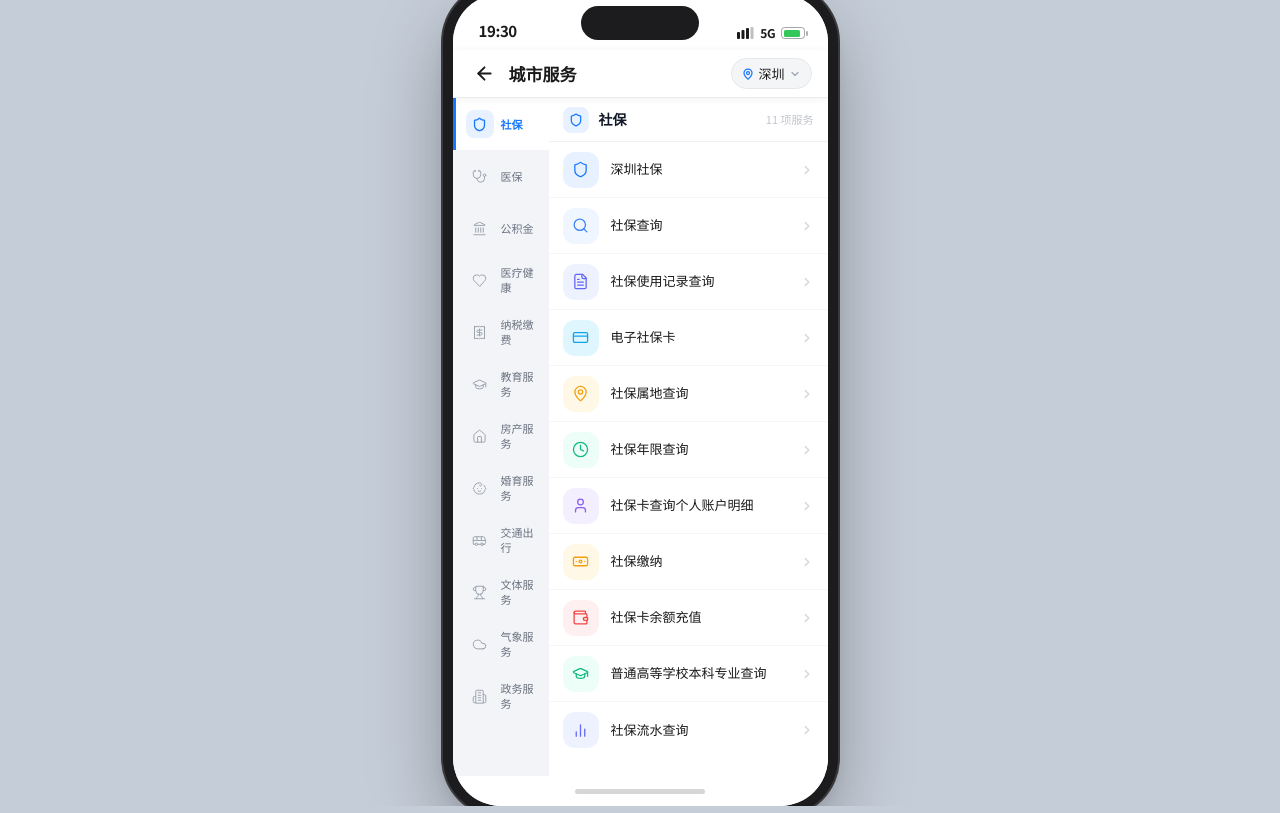
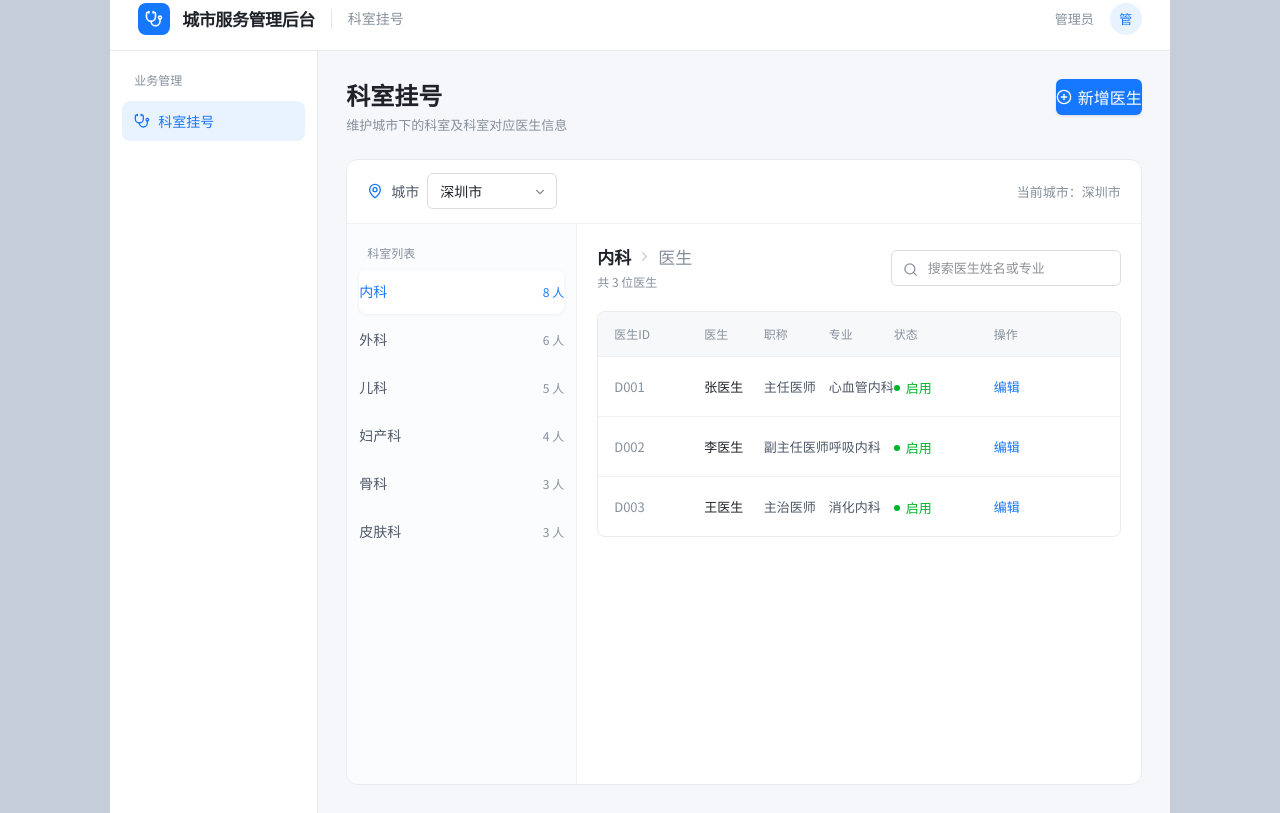
Before and after one commit to zhangxiaomeng880-ui/city-service-admin, a React (Vite) app: page / in a window 1280 px wide. Built offline with nearby package versions, Linux system fonts and the light colour scheme.

Commit message:
feat: migrate city service screen to department registration

```diff
--- a/src/app/App.tsx
+++ b/src/app/App.tsx
@@ -1,179 +1,181 @@
-import { useState } from "react";
-import type { ComponentType } from "react";
+import { useMemo, useState } from "react";
 import {
-  ArrowLeft, MapPin, ChevronDown, ChevronRight,
-  Shield, Search, FileText, CreditCard, Clock, User, Banknote, Wallet,
-  GraduationCap, BarChart2, Stethoscope, Pill, Activity, Receipt, Car,
-  Home, Heart, Baby, Bus, Train, BookOpen, Trophy, Cloud, Landmark,
-  Phone, Plane, Megaphone, MessageCircle, Calendar, CheckCircle2,
-  BadgeCheck, AlertTriangle, Star, Building2,
+  ChevronDown,
+  ChevronRight,
+  CirclePlus,
+  MapPin,
+  Search,
+  Stethoscope,
+  Users,
 } from "lucide-react";
 
-type LIcon = ComponentType<{ size?: number; color?: string; strokeWidth?: number }>;
-type Category = { id: string; name: string; color: string; bg: string; Icon: LIcon };
-type Service  = { name: string; Icon: LIcon; color: string; bg: string };
+type Doctor = {
+  id: string;
+  name: string;
+  title: string;
+  specialty: string;
+  hospital: string;
+  status: "启用" | "停用";
+};
 
-const categories: Category[] = [
-  { id: "shebao", name: "社保", color: "#1677FF", bg: "#E8F1FF", Icon: Shield },
-  { id: "yibao", name: "医保", color: "#EF4444", bg: "#FEF0F0", Icon: Stethoscope },
-  { id: "gongjijin", name: "公积金", color: "#F59E0B", bg: "#FFF8E6", Icon: Landmark },
-  { id: "yiliao", name: "医疗健康", color: "#10B981", bg: "#EDFDF7", Icon: Heart },
-  { id: "nashui", name: "纳税缴费", color: "#8B5CF6", bg: "#F3EFFE", Icon: Receipt },
-  { id: "jiaoyu", name: "教育服务", color: "#0EA5E9", bg: "#E0F6FF", Icon: GraduationCap },
-  { id: "fangchan", name: "房产服务", color: "#F97316", bg: "#FFF3EB", Icon: Home },
-  { id: "hunyu", name: "婚育服务", color: "#EC4899", bg: "#FDF2F8", Icon: Baby },
-  { id: "jiaotong", name: "交通出行", color: "#06B6D4", bg: "#E0FAFF", Icon: Bus },
-  { id: "wenti", name: "文体服务", color: "#84CC16", bg: "#F3FBDF", Icon: Trophy },
-  { id: "qixiang", name: "气象服务", color: "#64748B", bg: "#F1F5F9", Icon: Cloud },
-  { id: "zhengwu", name: "政务服务", color: "#6366F1", bg: "#EEF2FF", Icon: Building2 },
+type Department = {
+  id: string;
+  name: string;
+  count: number;
+};
+
+const cities = ["深圳市", "广州市", "北京市", "上海市", "杭州市"];
+
+const departments: Department[] = [
+  { id: "internal", name: "内科", count: 8 },
+  { id: "surgery", name: "外科", count: 6 },
+  { id: "pediatrics", name: "儿科", count: 5 },
+  { id: "gynecology", name: "妇产科", count: 4 },
+  { id: "orthopedics", name: "骨科", count: 3 },
+  { id: "dermatology", name: "皮肤科", count: 3 },
 ];
 
-const serviceMap: Record<string, Service[]> = {
-  shebao: [
-    { name: "深圳社保", Icon: Shield, color: "#1677FF", bg: "#E8F1FF" },
-    { name: "社保查询", Icon: Search, color: "#3B82F6", bg: "#EFF6FF" },
-    { name: "社保使用记录查询", Icon: FileText, color: "#6366F1", bg: "#EEF2FF" },
-    { name: "电子社保卡", Icon: CreditCard, color: "#0EA5E9", bg: "#E0F6FF" },
-    { name: "社保属地查询", Icon: MapPin, color: "#F59E0B", bg: "#FFF8E6" },
-    { name: "社保年限查询", Icon: Clock, color: "#10B981", bg: "#EDFDF7" },
-    { name: "社保卡查询个人账户明细", Icon: User, color: "#8B5CF6", bg: "#F3EFFE" },
-    { name: "社保缴纳", Icon: Banknote, color: "#F59E0B", bg: "#FFF8E6" },
-    { name: "社保卡余额充值", Icon: Wallet, color: "#EF4444", bg: "#FEF0F0" },
-    { name: "普通高等学校本科专业查询", Icon: GraduationCap, color: "#10B981", bg: "#EDFDF7" },
-    { name: "社保流水查询", Icon: BarChart2, color: "#6366F1", bg: "#EEF2FF" },
+const doctorMap: Record<string, Doctor[]> = {
+  internal: [
+    { id: "D001", name: "张医生", title: "主任医师", specialty: "心血管内科", hospital: "深圳市人民医院", status: "启用" },
+    { id: "D002", name: "李医生", title: "副主任医师", specialty: "呼吸内科", hospital: "深圳市人民医院", status: "启用" },
+    { id: "D003", name: "王医生", title: "主治医师", specialty: "消化内科", hospital: "深圳市人民医院", status: "启用" },
   ],
-  yibao: [
-    { name: "医保查询", Icon: Search, color: "#EF4444", bg: "#FEF0F0" },
-    { name: "医保缴费记录", Icon: FileText, color: "#6366F1", bg: "#EEF2FF" },
-    { name: "医保个人账户", Icon: User, color: "#8B5CF6", bg: "#F3EFFE" },
-    { name: "门诊报销查询", Icon: Receipt, color: "#10B981", bg: "#EDFDF7" },
-    { name: "医保卡余额", Icon: CreditCard, color: "#0EA5E9", bg: "#E0F6FF" },
-    { name: "定点医院查询", Icon: Stethoscope, color: "#EF4444", bg: "#FEF0F0" },
+  surgery: [
+    { id: "D011", name: "陈医生", title: "主任医师", specialty: "普外科", hospital: "深圳市人民医院", status: "启用" },
+    { id: "D012", name: "刘医生", title: "副主任医师", specialty: "肝胆外科", hospital: "深圳市人民医院", status: "启用" },
   ],
-  gongjijin: [
-    { name: "公积金查询", Icon: Search, color: "#F59E0B", bg: "#FFF8E6" },
-    { name: "公积金提取申请", Icon: Banknote, color: "#F59E0B", bg: "#FFF8E6" },
-    { name: "公积金贷款查询", Icon: Home, color: "#10B981", bg: "#EDFDF7" },
-    { name: "公积金缴存证明", Icon: FileText, color: "#6366F1", bg: "#EEF2FF" },
-    { name: "住房公积金转移", Icon: Wallet, color: "#0EA5E9", bg: "#E0F6FF" },
+  pediatrics: [
+    { id: "D021", name: "赵医生", title: "主任医师", specialty: "儿童呼吸", hospital: "深圳市儿童医院", status: "启用" },
   ],
-  yiliao: [
-    { name: "健康档案查询", Icon: FileText, color: "#10B981", bg: "#EDFDF7" },
-    { name: "疫苗接种记录", Icon: Activity, color: "#EF4444", bg: "#FEF0F0" },
-    { name: "体检预约", Icon: Calendar, color: "#1677FF", bg: "#E8F1FF" },
-    { name: "家庭医生签约", Icon: Heart, color: "#EC4899", bg: "#FDF2F8" },
-    { name: "慢病管理", Icon: Pill, color: "#F59E0B", bg: "#FFF8E6" },
-    { name: "健康码查询", Icon: CheckCircle2, color: "#10B981", bg: "#EDFDF7" },
-  ],
-  nashui: [
-    { name: "个人所得税查询", Icon: Search, color: "#8B5CF6", bg: "#F3EFFE" },
-    { name: "完税证明开具", Icon: FileText, color: "#1677FF", bg: "#E8F1FF" },
-    { name: "车辆购置税缴纳", Icon: Car, color: "#F59E0B", bg: "#FFF8E6" },
-    { name: "税务登记", Icon: Landmark, color: "#10B981", bg: "#EDFDF7" },
-    { name: "发票真伪查询", Icon: BadgeCheck, color: "#EF4444", bg: "#FEF0F0" },
-  ],
-  jiaoyu: [
-    { name: "学历认证查询", Icon: GraduationCap, color: "#0EA5E9", bg: "#E0F6FF" },
-    { name: "中高考成绩查询", Icon: BarChart2, color: "#6366F1", bg: "#EEF2FF" },
-    { name: "义务教育学位申请", Icon: BookOpen, color: "#10B981", bg: "#EDFDF7" },
-    { name: "普通高校专业查询", Icon: BookOpen, color: "#F59E0B", bg: "#FFF8E6" },
-    { name: "职业技能认定", Icon: BadgeCheck, color: "#8B5CF6", bg: "#F3EFFE" },
-    { name: "教师资格证查询", Icon: User, color: "#0EA5E9", bg: "#E0F6FF" },
-  ],
-  fangchan: [
-    { name: "不动产登记查询", Icon: Home, color: "#F97316", bg: "#FFF3EB" },
-    { name: "住房公积金贷款", Icon: Banknote, color: "#F59E0B", bg: "#FFF8E6" },
-    { name: "房产交易信息", Icon: FileText, color: "#6366F1", bg: "#EEF2FF" },
-    { name: "二手房备案查询", Icon: Search, color: "#10B981", bg: "#EDFDF7" },
-    { name: "物业投诉", Icon: Phone, color: "#EF4444", bg: "#FEF0F0" },
-  ],
-  hunyu: [
-    { name: "婚姻登记预约", Icon: Heart, color: "#EC4899", bg: "#FDF2F8" },
-    { name: "生育登记", Icon: Baby, color: "#F59E0B", bg: "#FFF8E6" },
-    { name: "独生子女证查询", Icon: User, color: "#6366F1", bg: "#EEF2FF" },
-    { name: "出生医学证明", Icon: FileText, color: "#10B981", bg: "#EDFDF7" },
-    { name: "收养登记", Icon: Heart, color: "#EF4444", bg: "#FEF0F0" },
-  ],
-  jiaotong: [
-    { name: "公交线路查询", Icon: Bus, color: "#10B981", bg: "#EDFDF7" },
-    { name: "地铁换乘", Icon: Train, color: "#06B6D4", bg: "#E0FAFF" },
-    { name: "驾照信息查询", Icon: CreditCard, color: "#6366F1", bg: "#EEF2FF" },
-    { name: "车辆违章查询", Icon: Car, color: "#EF4444", bg: "#FEF0F0" },
-    { name: "停车场导航", Icon: MapPin, color: "#F59E0B", bg: "#FFF8E6" },
-    { name: "交通违法缴费", Icon: Banknote, color: "#06B6D4", bg: "#E0FAFF" },
-  ],
-  wenti: [
-    { name: "图书馆预约", Icon: BookOpen, color: "#1677FF", bg: "#E8F1FF" },
-    { name: "文化场馆查询", Icon: Landmark, color: "#8B5CF6", bg: "#F3EFFE" },
-    { name: "体育场馆预订", Icon: Trophy, color: "#84CC16", bg: "#F3FBDF" },
-    { name: "旅游景点信息", Icon: MapPin, color: "#F59E0B", bg: "#FFF8E6" },
-    { name: "赛事活动查询", Icon: Star, color: "#EF4444", bg: "#FEF0F0" },
-  ],
-  qixiang: [
-    { name: "实时天气查询", Icon: Cloud, color: "#0EA5E9", bg: "#E0F6FF" },
-    { name: "未来7天预报", Icon: Calendar, color: "#1677FF", bg: "#E8F1FF" },
-    { name: "台风路径追踪", Icon: AlertTriangle, color: "#EF4444", bg: "#FEF0F0" },
-    { name: "空气质量指数", Icon: Activity, color: "#10B981", bg: "#EDFDF7" },
-    { name: "气象灾害预警", Icon: AlertTriangle, color: "#F59E0B", bg: "#FFF8E6" },
-    { name: "历史气候数据", Icon: BarChart2, color: "#64748B", bg: "#F1F5F9" },
-  ],
-  zhengwu: [
-    { name: "身份证业务办理", Icon: CreditCard, color: "#1677FF", bg: "#E8F1FF" },
-    { name: "护照办理预约", Icon: Plane, color: "#EF4444", bg: "#FEF0F0" },
-    { name: "居住证申办", Icon: Home, color: "#10B981", bg: "#EDFDF7" },
-    { name: "出入境查询", Icon: Plane, color: "#0EA5E9", bg: "#E0F6FF" },
-    { name: "政府信息公开", Icon: Megaphone, color: "#F59E0B", bg: "#FFF8E6" },
-    { name: "行政审批查询", Icon: CheckCircle2, color: "#6366F1", bg: "#EEF2FF" },
-    { name: "市民投诉建议", Icon: MessageCircle, color: "#8B5CF6", bg: "#F3EFFE" },
-  ],
+  gynecology: [],
+  orthopedics: [],
+  dermatology: [],
 };
 
 export default function App() {
-  const [activeId, setActiveId] = useState("shebao");
-  const activeCat = categories.find((c) => c.id === activeId)!;
-  const services = serviceMap[activeId] ?? [];
+  const [city, setCity] = useState("深圳市");
+  const [departmentId, setDepartmentId] = useState("internal");
+  const [keyword, setKeyword] = useState("");
+
+  const doctors = useMemo(() => {
+    const list = doctorMap[departmentId] ?? [];
+    if (!keyword.trim()) return list;
+    return list.filter((doctor) =>
+      `${doctor.name}${doctor.specialty}${doctor.title}`.includes(keyword.trim()),
+    );
+  }, [departmentId, keyword]);
+
+  const selectedDepartment = departments.find((item) => item.id === departmentId);
 
   return (
-    <div className="size-full flex items-center justify-center" style={{ background: "#C5CDD8", fontFamily: "'Noto Sans SC', sans-serif" }}>
-      <div className="relative flex flex-col overflow-hidden" style={{ width: 375, height: 812, background: "#F5F6F8", borderRadius: 48, boxShadow: "0 0 0 10px #1C1C1E, 0 0 0 12px #3A3A3C, 0 32px 80px rgba(0,0,0,0.38), 0 8px 20px rgba(0,0,0,0.18)" }}>
-        <div className="absolute left-1/2 -translate-x-1/2 z-20" style={{ top: 12, width: 118, height: 34, background: "#1C1C1E", borderRadius: 20 }} />
-        <div className="flex-shrink-0 flex items-end justify-between bg-white z-10" style={{ height: 56, paddingLeft: 26, paddingRight: 20, paddingBottom: 8 }}>
-          <span style={{ fontSize: 15, fontWeight: 700, color: "#1A1A1A", letterSpacing: -0.4 }}>19:30</span>
-          <div className="flex items-center gap-1.5">
-            <svg width="17" height="12" viewBox="0 0 17 12" fill="none"><rect x="0" y="5" width="3" height="7" rx="1" fill="#1A1A1A" /><rect x="4.5" y="3" width="3" height="9" rx="1" fill="#1A1A1A" /><rect x="9" y="1" width="3" height="11" rx="1" fill="#1A1A1A" /><rect x="13.5" width="3" height="12" rx="1" fill="#1A1A1A" opacity="0.28" /></svg>
-            <span style={{ fontSize: 12, fontWeight: 700, color: "#1A1A1A", letterSpacing: -0.5 }}>5G</span>
-            <div style={{ display: "flex", alignItems: "center" }}><div style={{ width: 24, height: 12, borderRadius: 3.5, border: "1.5px solid rgba(0,0,0,0.35)", padding: "1.5px", display: "flex", alignItems: "center" }}><div style={{ background: "#34C759", height: "100%", width: "88%", borderRadius: 1.5 }} /></div><div style={{ width: 1.5, height: 5, background: "rgba(0,0,0,0.3)", borderRadius: 1, marginLeft: 1 }} /></div>
+    <div className="min-h-screen bg-[#f5f7fa] text-[#1f2329]">
+      <header className="h-16 border-b border-[#e8eaed] bg-white px-7 flex items-center justify-between">
+        <div className="flex items-center gap-3">
+          <div className="h-8 w-8 rounded-lg bg-[#1677ff] flex items-center justify-center text-white">
+            <Stethoscope size={18} strokeWidth={2.2} />
           </div>
+          <div className="text-[17px] font-semibold tracking-tight">城市服务管理后台</div>
+          <div className="h-5 w-px bg-[#e5e6eb] mx-1" />
+          <div className="text-[14px] text-[#86909c]">科室挂号</div>
         </div>
-        <div className="flex-shrink-0 flex items-center justify-between bg-white z-10" style={{ height: 48, paddingLeft: 12, paddingRight: 16, borderBottom: "1px solid #EBEBEB", boxShadow: "0 1px 8px rgba(0,0,0,0.06)" }}>
-          <div className="flex items-center gap-1"><button className="flex items-center justify-center" style={{ width: 40, height: 40 }}><ArrowLeft size={21} strokeWidth={2.2} color="#1A1A1A" /></button><span style={{ fontSize: 17, fontWeight: 600, color: "#1A1A1A" }}>城市服务</span></div>
-          <button className="flex items-center gap-1 rounded-full" style={{ padding: "5px 10px", background: "#F4F5F7", border: "1px solid #E5E7EB" }}><MapPin size={12} color="#1677FF" strokeWidth={2.5} /><span style={{ fontSize: 13, fontWeight: 500, color: "#1A1A1A" }}>深圳</span><ChevronDown size={12} color="#9CA3AF" strokeWidth={2.2} /></button>
+        <div className="flex items-center gap-4 text-[13px] text-[#86909c]">
+          <span>管理员</span>
+          <div className="h-8 w-8 rounded-full bg-[#e8f3ff] text-[#1677ff] flex items-center justify-center font-medium">管</div>
         </div>
-        <div className="flex flex-1 overflow-hidden">
-          <div className="flex-shrink-0 flex flex-col overflow-y-auto" style={{ width: 96, background: "#F2F4F7", scrollbarWidth: "none" }}>
-            {categories.map((cat) => {
-              const active = cat.id === activeId;
-              return <button key={cat.id} onClick={() => setActiveId(cat.id)} className="flex items-center w-full flex-shrink-0" style={{ height: 52, paddingLeft: 10, paddingRight: 6, gap: 7, background: active ? "#fff" : "transparent", borderLeft: `3px solid ${active ? cat.color : "transparent"}`, transition: "background 0.15s, border-color 0.15s" }}>
-                <div className="flex items-center justify-center flex-shrink-0 rounded-lg" style={{ width: 28, height: 28, background: active ? cat.bg : "transparent" }}><cat.Icon size={15} color={active ? cat.color : "#9CA3AF"} strokeWidth={active ? 2.1 : 1.6} /></div>
-                <span style={{ fontSize: 11, fontWeight: active ? 600 : 400, color: active ? cat.color : "#6B7280", lineHeight: 1.35, textAlign: "left", flex: 1 }}>{cat.name}</span>
-              </button>;
-            })}
+      </header>
+
+      <div className="flex min-h-[calc(100vh-64px)]">
+        <aside className="w-[208px] border-r border-[#e8eaed] bg-white px-3 py-5">
+          <div className="px-3 mb-3 text-[12px] text-[#86909c]">业务管理</div>
+          <div className="h-10 rounded-lg bg-[#e8f3ff] text-[#1677ff] px-3 flex items-center gap-2 text-[14px] font-medium">
+            <Stethoscope size={16} /> 科室挂号
           </div>
-          <div className="flex-1 flex flex-col overflow-hidden bg-white">
-            <div className="flex-shrink-0 flex items-center gap-2.5" style={{ height: 44, paddingLeft: 14, paddingRight: 14, background: "#fff", borderBottom: "1.5px solid #F0F0F0" }}>
-              <div className="flex items-center justify-center rounded-lg flex-shrink-0" style={{ width: 26, height: 26, background: activeCat.bg }}><activeCat.Icon size={14} color={activeCat.color} strokeWidth={2.1} /></div>
-              <span style={{ fontSize: 14, fontWeight: 600, color: "#111827", letterSpacing: 0.1 }}>{activeCat.name}</span><div style={{ flex: 1 }} /><span style={{ fontSize: 11, color: "#C0C4CC" }}>{services.length} 项服务</span>
+        </aside>
+
+        <main className="flex-1 p-7 min-w-0">
+          <div className="flex items-start justify-between mb-6">
+            <div>
+              <h1 className="text-[24px] leading-8 font-semibold mb-1">科室挂号</h1>
+              <p className="text-[13px] text-[#86909c]">维护城市下的科室及科室对应医生信息</p>
             </div>
-            <div className="flex-1 overflow-y-auto" style={{ scrollbarWidth: "none" }}>
-              {services.map((svc, idx) => <button key={idx} className="w-full flex items-center" style={{ height: 56, paddingLeft: 14, paddingRight: 14, gap: 12, borderBottom: idx < services.length - 1 ? "1px solid #F5F5F5" : "none", background: "#fff" }} onMouseEnter={(e) => (e.currentTarget.style.background = "#FAFBFF")} onMouseLeave={(e) => (e.currentTarget.style.background = "#fff")}>
-                <div className="flex items-center justify-center flex-shrink-0 rounded-xl" style={{ width: 36, height: 36, background: svc.bg }}><svc.Icon size={17} color={svc.color} strokeWidth={1.8} /></div>
-                <span style={{ flex: 1, fontSize: 13, color: "#1A1A1A", textAlign: "left", lineHeight: 1.4 }}>{svc.name}</span><ChevronRight size={14} color="#D1D5DB" strokeWidth={2.2} />
-              </button>)}
-              <div style={{ height: 24 }} />
+            <button className="h-9 px-4 rounded-md bg-[#1677ff] text-white text-[14px] flex items-center gap-1.5 shadow-sm">
+              <CirclePlus size={16} /> 新增医生
+            </button>
+          </div>
+
+          <section className="bg-white border border-[#e8eaed] rounded-xl overflow-hidden">
+            <div className="h-16 px-5 border-b border-[#f0f1f3] flex items-center justify-between">
+              <div className="flex items-center gap-2">
+                <MapPin size={16} className="text-[#1677ff]" />
+                <span className="text-[14px] text-[#4e5969]">城市</span>
+                <div className="relative">
+                  <select value={city} onChange={(event) => setCity(event.target.value)} className="appearance-none h-9 min-w-[130px] pl-3 pr-8 border border-[#d9dce1] rounded-md bg-white text-[14px] outline-none focus:border-[#1677ff]">
+                    {cities.map((item) => <option key={item}>{item}</option>)}
+                  </select>
+                  <ChevronDown size={14} className="absolute right-2.5 top-3 text-[#86909c] pointer-events-none" />
+                </div>
+              </div>
+              <div className="text-[13px] text-[#86909c]">当前城市：{city}</div>
             </div>
-          </div>
-        </div>
-        <div className="flex-shrink-0 flex items-center justify-center bg-white" style={{ height: 30 }}><div style={{ width: 130, height: 5, background: "#1C1C1E", borderRadius: 3, opacity: 0.18 }} /></div>
+
+            <div className="grid grid-cols-[230px_1fr] min-h-[560px]">
+              <div className="border-r border-[#f0f1f3] bg-[#fbfcfe] p-3">
+                <div className="px-2 py-2 text-[12px] text-[#86909c]">科室列表</div>
+                <div className="space-y-1">
+                  {departments.map((department) => {
+                    const active = department.id === departmentId;
+                    return (
+                      <button key={department.id} onClick={() => { setDepartmentId(department.id); setKeyword(""); }} className={`w-full h-11 px-3 rounded-lg flex items-center justify-between text-left ${active ? "bg-white text-[#1677ff] shadow-[0_1px_4px_rgba(0,0,0,0.06)]" : "text-[#4e5969] hover:bg-white"}`}>
+                        <span className="text-[14px] font-medium">{department.name}</span>
+                        <span className={`text-[12px] ${active ? "text-[#1677ff]" : "text-[#86909c]"}`}>{department.count} 人</span>
+                      </button>
+                    );
+                  })}
+                </div>
+              </div>
+
+              <div className="p-5">
+                <div className="flex items-center justify-between mb-5">
+                  <div>
+                    <div className="flex items-center gap-1.5 text-[17px] font-semibold">
+                      {selectedDepartment?.name}
+                      <ChevronRight size={15} className="text-[#c9cdd4]" />
+                      <span className="text-[#86909c] font-normal">医生</span>
+                    </div>
+                    <div className="text-[12px] text-[#86909c] mt-1">共 {doctors.length} 位医生</div>
+                  </div>
+                  <div className="relative w-[230px]">
+                    <Search size={15} className="absolute left-3 top-3 text-[#86909c]" />
+                    <input value={keyword} onChange={(event) => setKeyword(event.target.value)} placeholder="搜索医生姓名或专业" className="w-full h-9 pl-9 pr-3 border border-[#d9dce1] rounded-md text-[13px] outline-none focus:border-[#1677ff]" />
+                  </div>
+                </div>
+
+                <div className="border border-[#e8eaed] rounded-lg overflow-hidden">
+                  <div className="grid grid-cols-[90px_1.1fr_1.2fr_1.2fr_100px_110px] h-11 items-center bg-[#f7f8fa] px-4 text-[12px] text-[#86909c]">
+                    <span>医生ID</span><span>医生</span><span>职称</span><span>专业</span><span>状态</span><span>操作</span>
+                  </div>
+                  {doctors.length ? doctors.map((doctor) => (
+                    <div key={doctor.id} className="grid grid-cols-[90px_1.1fr_1.2fr_1.2fr_100px_110px] min-h-[60px] items-center px-4 border-t border-[#f0f1f3] text-[13px]">
+                      <span className="text-[#86909c]">{doctor.id}</span>
+                      <span className="font-medium">{doctor.name}</span>
+                      <span className="text-[#4e5969]">{doctor.title}</span>
+                      <span className="text-[#4e5969]">{doctor.specialty}</span>
+                      <span><span className="inline-flex items-center gap-1.5 text-[#00b42a]"><i className="w-1.5 h-1.5 rounded-full bg-[#00b42a]" />{doctor.status}</span></span>
+                      <button className="text-[#1677ff] hover:text-[#0e5fd8] text-left">编辑</button>
+                    </div>
+                  )) : (
+                    <div className="h-48 flex flex-col items-center justify-center text-[#86909c]">
+                      <Users size={26} className="mb-2 text-[#c9cdd4]" />
+                      <div className="text-[13px]">暂无医生</div>
+                      <div className="text-[12px] mt-1">可通过右上角「新增医生」添加</div>
+                    </div>
+                  )}
+                </div>
+              </div>
+            </div>
+          </section>
+        </main>
       </div>
     </div>
   );
```
